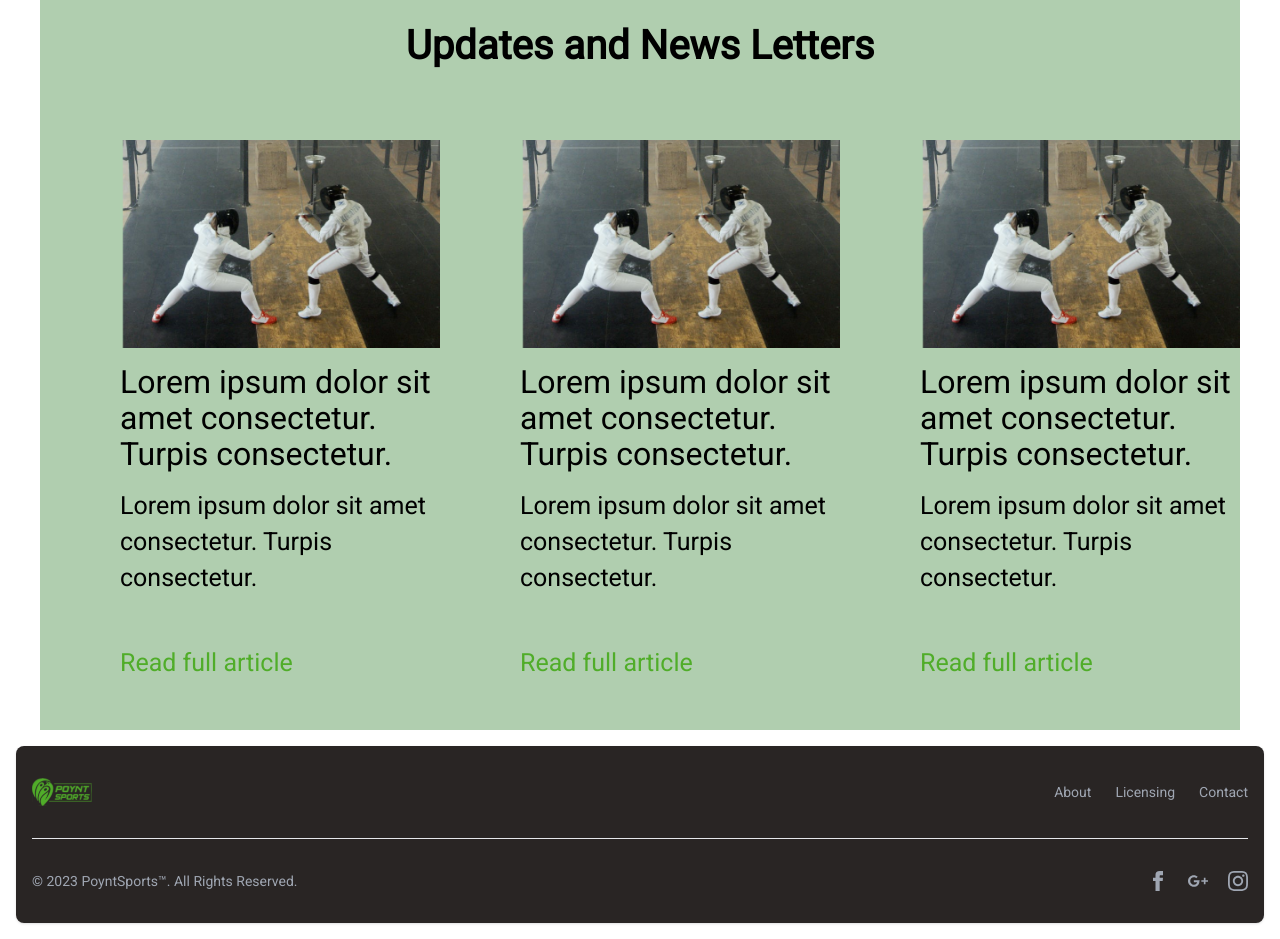
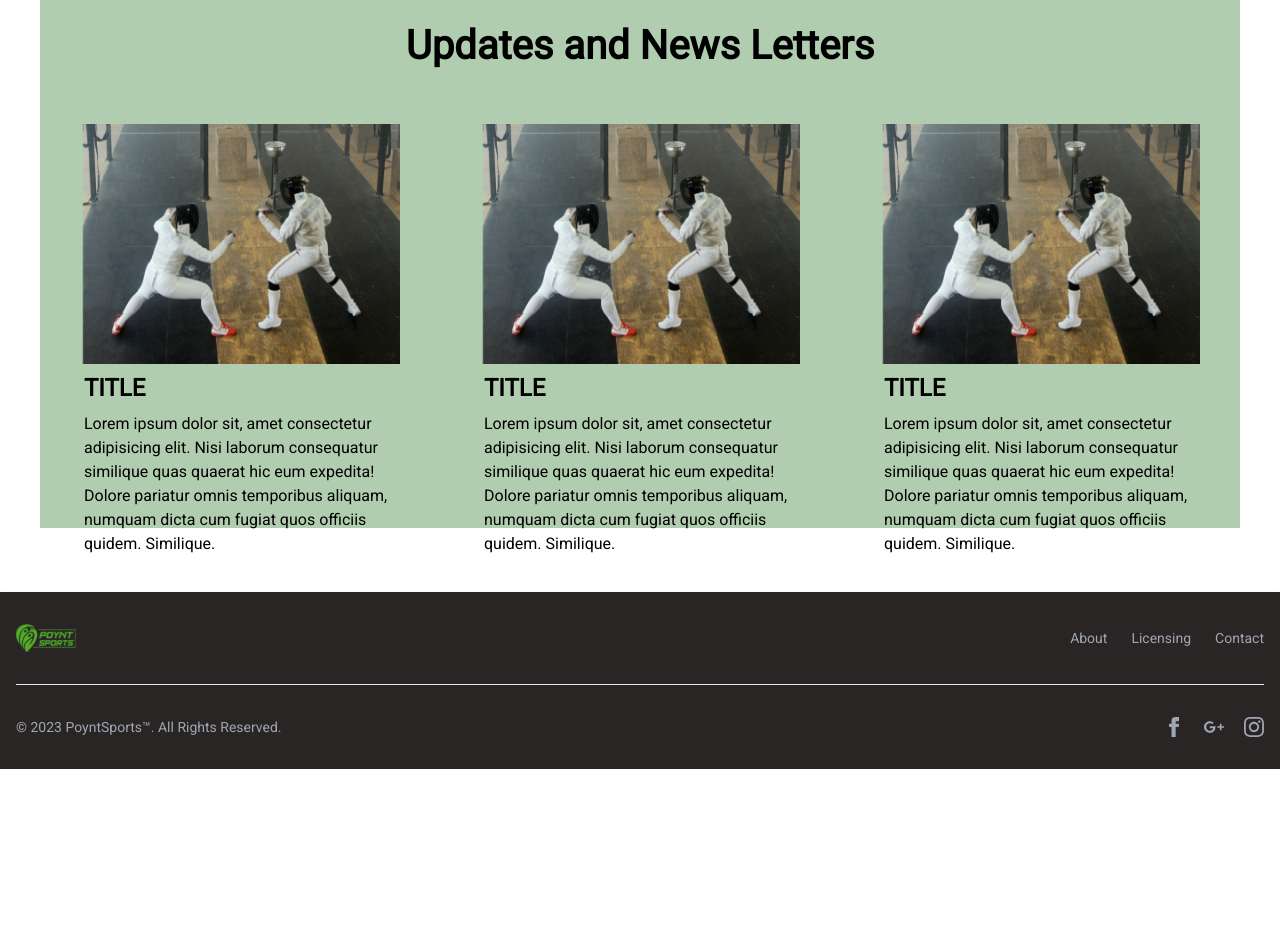
Before and after one commit to Ujucode/poynt-sports, a React (Vite) app: page / in a window 1280 px wide. Shown: the part 2360-3299 px from the top of the page. After the commit the page ends 3129 px from the top, so only its background shows below. Built offline with nearby package versions, Linux system fonts and the light colour scheme.

Commit message:
-fixed dimension and position of updates and newsletter section

```diff
--- a/src/components/Layout/Main.jsx
+++ b/src/components/Layout/Main.jsx
@@ -135,7 +135,7 @@ function Main() {
         </div>
       </section>
 
-      <sction>
+      <sction className="">
         <div className="flex-wrap text-center top-0 py-4">
           <h1 className="mb-4 text-xl font-bold leading-none tracking-tight text-gray-800 md:text-4xl lg:text-5xl dark:text-white-0">
             Coaches
@@ -176,12 +176,12 @@ function Main() {
         </div>
       </sction>
 
-      <section>
-        <div className={``}>
-          <div className="bg-[#B0CEAF] text-[40px] text-center py-12 font-bold">
+      <section className="mb-16">
+        <div className="bg-[#B0CEAF] h-[70vh] mb-1">
+          <div className=" text-[40px] text-center py-12 font-bold ">
             Updates and News Letters
           </div>
-          <div className="flex row basis-1/3">
+          <div className="flex justify-around">
             <NewsCard></NewsCard>
             <NewsCard></NewsCard>
             <NewsCard></NewsCard>
--- a/src/components/UI/Footer.jsx
+++ b/src/components/UI/Footer.jsx
@@ -1,7 +1,7 @@
 import SocialIcons from "../Layout/SocialIcons";
 const Footer = () => {
   return (
-    <footer className="bg-stone-800 rounded-lg shadow dark:bg-gray-900 m-4">
+    <footer className="bg-stone-800 shadow dark:bg-gray-900 ">
       <div className="relative w-full max-w-screen-xl mx-auto p-4 md:py-8">
         <div className="sm:flex sm:items-center sm:justify-between">
           <a
--- a/src/components/UI/NewsCard.jsx
+++ b/src/components/UI/NewsCard.jsx
@@ -1,19 +1,22 @@
 import img1 from "../../assets/new-updates1.png";
-import classes from "../Layout/Layout.module.css";
 
 const NewsCard = () => {
   return (
-    <div className={`${classes['header-container']} bg-[#B0CEAF]  pl-20`}>
-     <div><img className="py-4 h-60 w-80" src={img1} alt="" /></div>
-    <div className="text-[32px] font-medium leading-9">
-    Lorem ipsum dolor sit amet consectetur. Turpis consectetur.
+    <div className="w-80 ">
+      <div className="">
+        <img className="h-60 " src={img1} alt="" />
+      </div>
+      <div className="text-left mt-2 pl-1">
+        <h1 className="font-bold text-2xl uppercase">Title</h1>
+        <p className=" py-2">
+          Lorem ipsum dolor sit, amet consectetur adipisicing elit. Nisi laborum
+          consequatur similique quas quaerat hic eum expedita! Dolore pariatur
+          omnis temporibus aliquam, numquam dicta cum fugiat quos officiis
+          quidem. Similique.
+        </p>
+      </div>
     </div>
-    <div className="text-[25px] font-normal leading-9 pt-4 pb-12">
-    Lorem ipsum dolor sit amet consectetur. Turpis consectetur. </div>
-    <div className="pb-12 text-[25px] font-medium"> <a className="text-[#50AD29]" href="">Read full article</a> </div>
-    </div>
-
-  )
-}
+  );
+};
 
 export default NewsCard;
```
